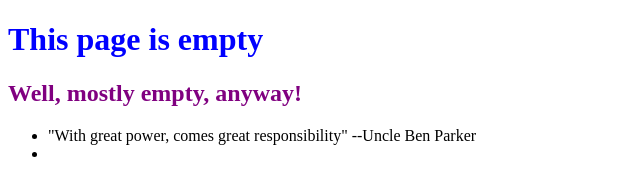
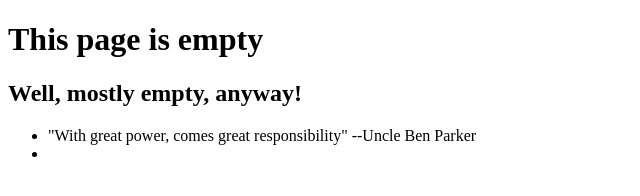
Before and after one commit to sbasischeck/ghrepogit1_opensap, a plain HTML site: page index.html in a window 1280 px wide. Shown: the whole page, without its empty margins (0-640 px from the left). Drawn offline with Linux system fonts and the light colour scheme.

Commit message:
remove styles from both headers

```diff
--- a/index.html
+++ b/index.html
@@ -6,8 +6,8 @@
 		<Link href="styles.css" rel="stylesheet" type="text/css">
 	</head>
 	<body>
-		<h1 style = "color: Blue">This page is empty</h1>
-		<h2 style = "color: Purple">Well, mostly empty, anyway!</h2>
+		<h1>This page is empty</h1>
+		<h2>Well, mostly empty, anyway!</h2>
 		<ul>
 			<li>"With great power, comes great responsibility" --Uncle Ben Parker</li>
 			<li></li>
```
